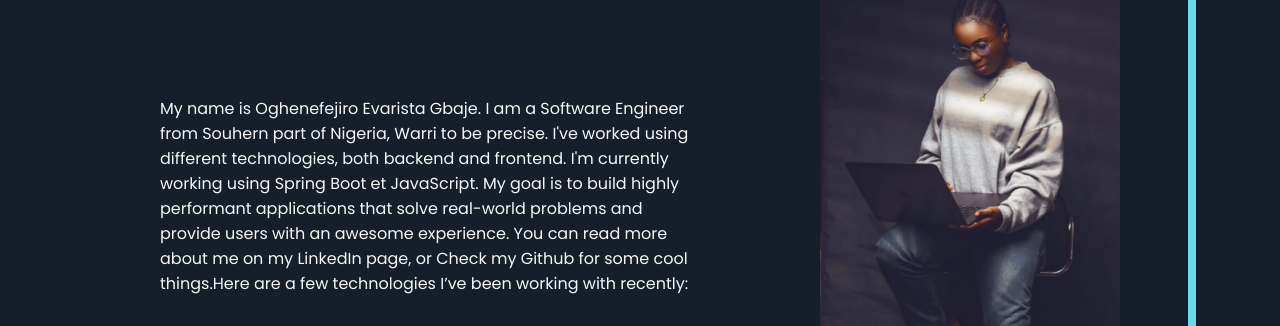
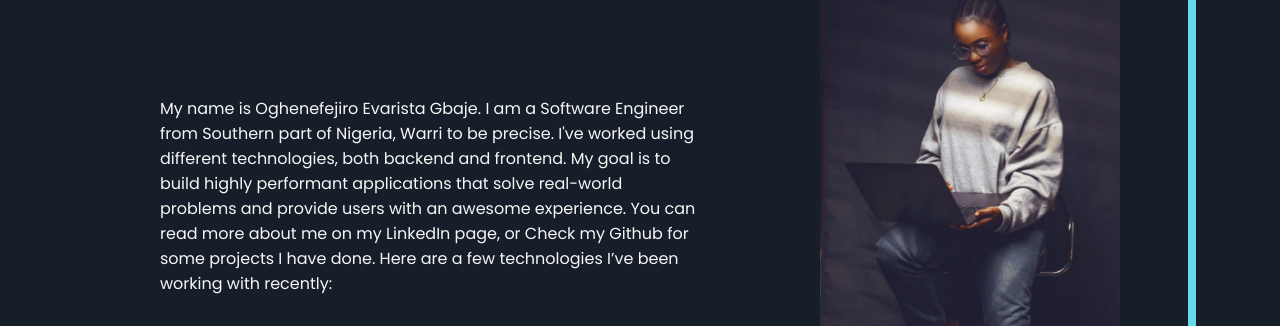
Before and after one commit to Evaloper/portfolio, a React (Vite) app: page / in a window 1280 px wide. Shown: the part 924-1250 px from the top of the page. Built offline with nearby package versions, Linux system fonts and the light colour scheme.

Commit message:
About me write up

```diff
--- a/src/components/AboutMe/index.jsx
+++ b/src/components/AboutMe/index.jsx
@@ -9,11 +9,11 @@ const AboutMe = () => {
             <div className='aboutme-details'>
                 <div className='aboutme-para'>
                     <p>
-                        My name is Oghenefejiro Evarista Gbaje. I am a Software Engineer from Souhern part of Nigeria, Warri to be precise. I've worked using
-                        different technologies, both backend and frontend. I'm currently working using Spring Boot
-                        et JavaScript. My goal is to build highly performant applications that solve real-world problems
+                        My name is Oghenefejiro Evarista Gbaje. I am a Software Engineer from Southern part of Nigeria, Warri to be precise.
+                        I've worked using different technologies, both backend and frontend.
+                        My goal is to build highly performant applications that solve real-world problems
                         and provide users with an awesome experience. You can read more about me on my LinkedIn page,
-                        or Check my Github for some cool things.Here are a few technologies I’ve been working with recently:
+                        or Check my Github for some projects I have done. Here are a few technologies I’ve been working with recently:
                     </p>
                 </div>
                 <div className='aboutme-img'>
```
